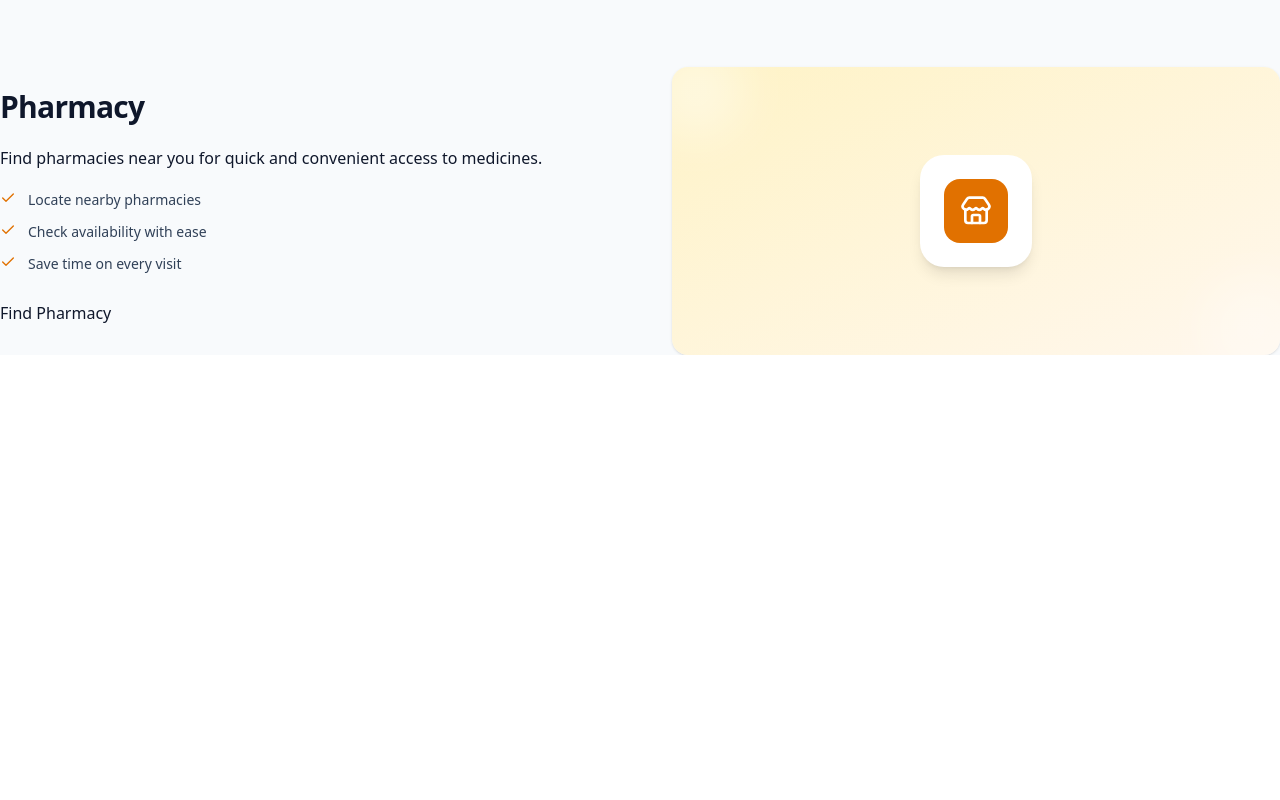
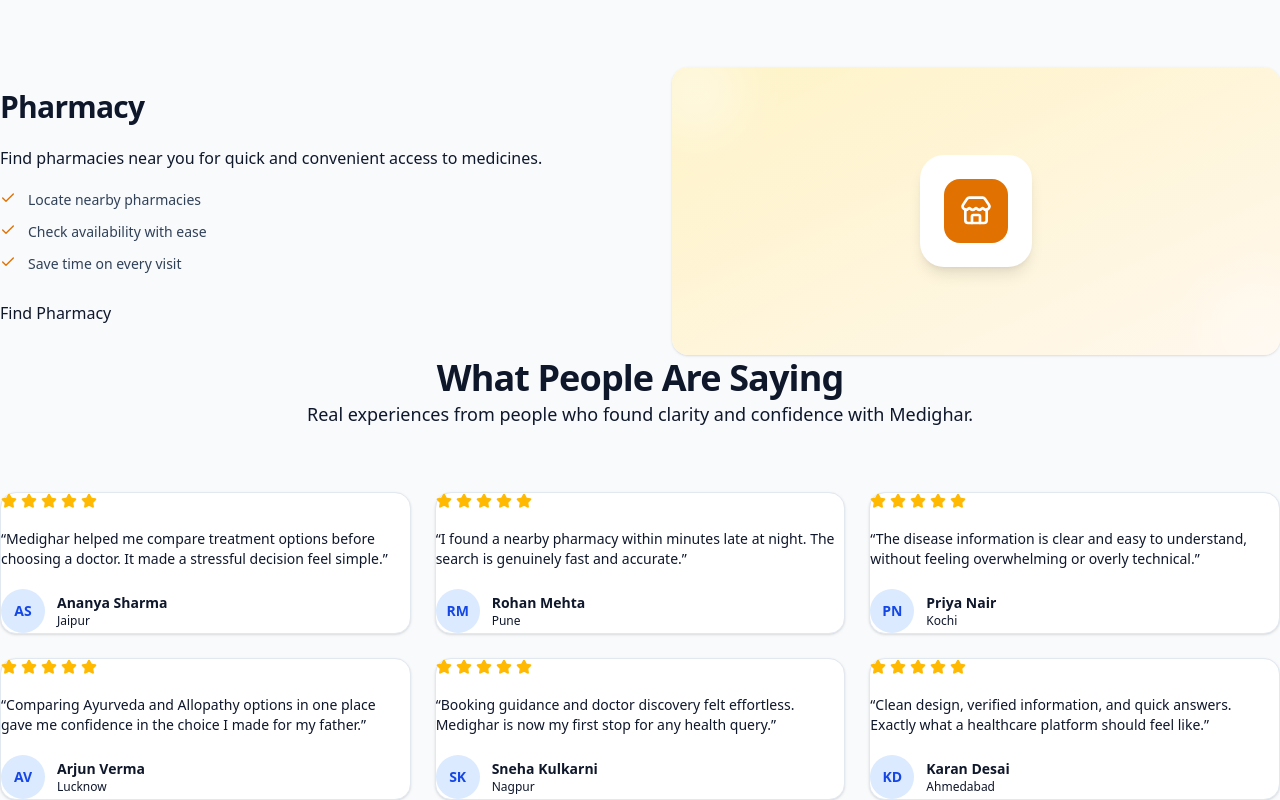
Before and after one commit to pulkitokte/medighar-next, a React (Vite) app in the folder OneDrive/Desktop/Medighar/: page / in a window 1280 px wide. Shown: the part 2957-3757 px from the top of the page. Before the commit the page ends 3312 px from the top, so only its background shows below. Built offline with nearby package versions, Linux system fonts and the light colour scheme.

Commit message:
feat(home): add testimonials section

```diff
--- /dev/null
+++ b/OneDrive/Desktop/Medighar/src/features/home/components/Testimonials.jsx
@@ -0,0 +1,121 @@
+import { Star } from "lucide-react";
+import { motion } from "framer-motion";
+import Section from "@/shared/components/ui/Section.jsx";
+import Container from "@/shared/components/ui/Container.jsx";
+import PageHeading from "@/shared/components/ui/PageHeading.jsx";
+
+const TESTIMONIALS = [
+  {
+    name: "Ananya Sharma",
+    city: "Jaipur",
+    initials: "AS",
+    review:
+      "Medighar helped me compare treatment options before choosing a doctor. It made a stressful decision feel simple.",
+  },
+  {
+    name: "Rohan Mehta",
+    city: "Pune",
+    initials: "RM",
+    review:
+      "I found a nearby pharmacy within minutes late at night. The search is genuinely fast and accurate.",
+  },
+  {
+    name: "Priya Nair",
+    city: "Kochi",
+    initials: "PN",
+    review:
+      "The disease information is clear and easy to understand, without feeling overwhelming or overly technical.",
+  },
+  {
+    name: "Arjun Verma",
+    city: "Lucknow",
+    initials: "AV",
+    review:
+      "Comparing Ayurveda and Allopathy options in one place gave me confidence in the choice I made for my father.",
+  },
+  {
+    name: "Sneha Kulkarni",
+    city: "Nagpur",
+    initials: "SK",
+    review:
+      "Booking guidance and doctor discovery felt effortless. Medighar is now my first stop for any health query.",
+  },
+  {
+    name: "Karan Desai",
+    city: "Ahmedabad",
+    initials: "KD",
+    review:
+      "Clean design, verified information, and quick answers. Exactly what a healthcare platform should feel like.",
+  },
+];
+
+function StarRating() {
+  return (
+    <div className="flex items-center gap-1" aria-label="5 out of 5 stars">
+      {Array.from({ length: 5 }).map((_, index) => (
+        <Star
+          key={index}
+          className="h-4 w-4 fill-amber-400 text-amber-400"
+          aria-hidden="true"
+        />
+      ))}
+    </div>
+  );
+}
+
+function TestimonialCard({ testimonial, index }) {
+  return (
+    <motion.div
+      initial={{ opacity: 0, y: 24 }}
+      whileInView={{ opacity: 1, y: 0 }}
+      viewport={{ once: true, amount: 0.3 }}
+      transition={{ duration: 0.5, ease: "easeOut", delay: index * 0.08 }}
+      className="flex h-full flex-col gap-5 rounded-2xl border border-slate-200 bg-white p-6 shadow-sm transition hover:-translate-y-1 hover:shadow-lg"
+    >
+      <StarRating />
+
+      <p className="flex-1 text-sm text-slate-600">
+        &ldquo;{testimonial.review}&rdquo;
+      </p>
+
+      <div className="flex items-center gap-3">
+        <span className="flex h-11 w-11 shrink-0 items-center justify-center rounded-full bg-blue-100 text-sm font-semibold text-blue-700">
+          {testimonial.initials}
+        </span>
+        <div>
+          <p className="text-sm font-semibold text-slate-900">
+            {testimonial.name}
+          </p>
+          <p className="text-xs text-slate-500">{testimonial.city}</p>
+        </div>
+      </div>
+    </motion.div>
+  );
+}
+
+function Testimonials() {
+  return (
+    <Section paddingY="py-20 sm:py-28" className="bg-slate-50">
+      <Container className="flex flex-col items-center gap-16">
+        <div className="flex max-w-2xl flex-col items-center gap-4 text-center">
+          <PageHeading
+            title="What People Are Saying"
+            subtitle="Real experiences from people who found clarity and confidence with Medighar."
+          />
+        </div>
+
+        <div className="grid w-full grid-cols-1 gap-6 sm:grid-cols-2 lg:grid-cols-3">
+          {TESTIMONIALS.map((testimonial, index) => (
+            <TestimonialCard
+              key={testimonial.name}
+              testimonial={testimonial}
+              index={index}
+            />
+          ))}
+        </div>
+      </Container>
+    </Section>
+  );
+}
+
+export default Testimonials;
--- a/OneDrive/Desktop/Medighar/src/pages/Home/HomePage.jsx
+++ b/OneDrive/Desktop/Medighar/src/pages/Home/HomePage.jsx
@@ -3,6 +3,7 @@ import HealthcareSystems from "@/features/home/components/HealthcareSystems.jsx"
 import HowItWorks from "@/features/home/components/HowItWorks.jsx";
 import WhyChooseMedighar from "@/features/home/components/WhyChooseMedighar.jsx";
 import FeaturedServices from "@/features/home/components/FeaturedServices.jsx";
+import Testimonials from "@/features/home/components/Testimonials.jsx";
 
 function HomePage() {
   return (
@@ -12,6 +13,7 @@ function HomePage() {
       <HowItWorks />
       <WhyChooseMedighar />
       <FeaturedServices />
+      <Testimonials />
     </>
   );
 }
```
